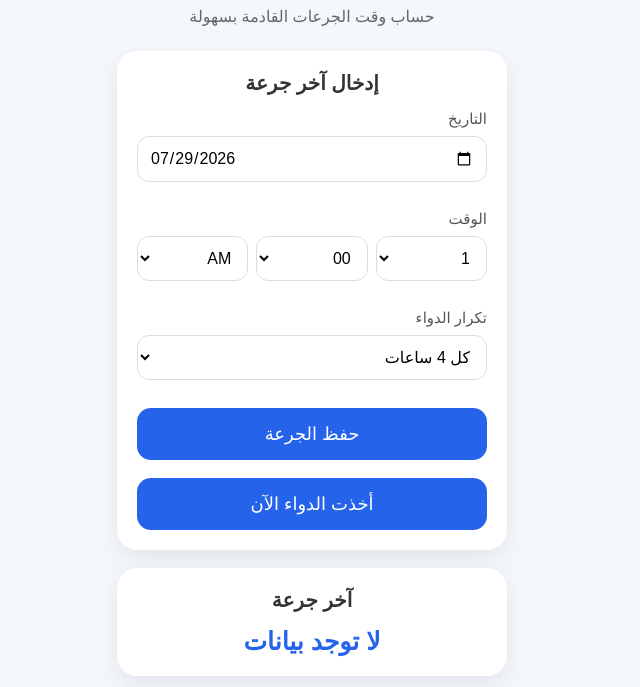
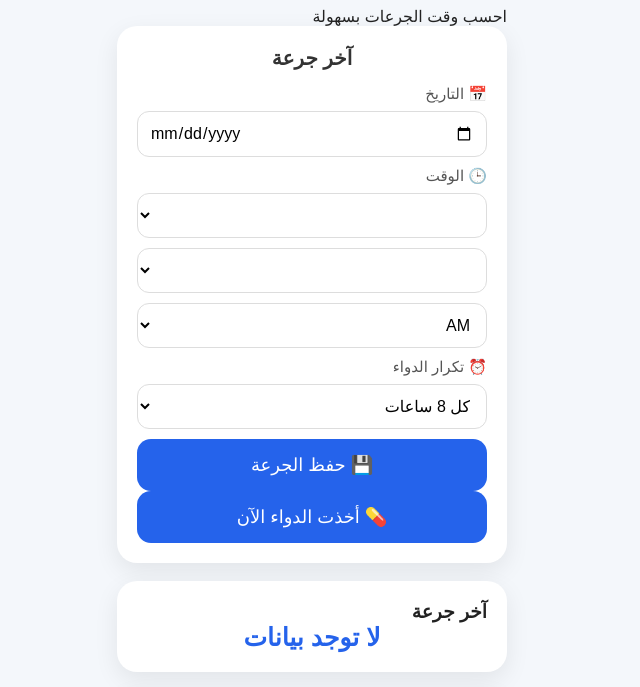
Before and after one commit to d1000m3000-sys/Med-Hours-, a plain HTML site: page index.html in a window 1280 px wide. Shown: the part 61-748 px from the top of the page, without its empty margins (328-968 px from the left). Drawn offline with Linux system fonts and the light colour scheme.

Commit message:
Update index.html

```diff
--- a/index.html
+++ b/index.html
@@ -2,257 +2,149 @@
 <html lang="ar" dir="rtl">
 
 <head>
-
     <meta charset="UTF-8">
-
     <meta name="viewport" content="width=device-width, initial-scale=1.0">
-
-    <title>Med Hours</title>
+    <title>💊 Med Hours</title>
 
     <meta name="theme-color" content="#2563eb">
 
     <link rel="manifest" href="manifest.json">
-
     <link rel="stylesheet" href="style.css">
-
 </head>
-
 
 <body>
 
-
 <div class="container">
-
 
     <h1>💊 Med Hours</h1>
 
-
-    <p class="description">
-        حساب وقت الجرعات القادمة بسهولة
+    <p class="subtitle">
+        احسب وقت الجرعات بسهولة
     </p>
-
-
 
     <div class="card">
 
+        <h2>آخر جرعة</h2>
 
-        <h2>إدخال آخر جرعة</h2>
+        <label>📅 التاريخ</label>
+
+        <input
+            type="date"
+            id="doseDate"
+        >
 
 
-        <label>
-            التاريخ
-        </label>
+        <label>🕒 الوقت</label>
 
-        <input type="date" id="date">
+        <div class="row">
 
-
-
-        <br><br>
-
-
-        <label>
-            الوقت
-        </label>
-
-
-        <div class="time-select">
-
-
-            <select id="hour">
-
-                <option value="1">1</option>
-                <option value="2">2</option>
-                <option value="3">3</option>
-                <option value="4">4</option>
-                <option value="5">5</option>
-                <option value="6">6</option>
-                <option value="7">7</option>
-                <option value="8">8</option>
-                <option value="9">9</option>
-                <option value="10">10</option>
-                <option value="11">11</option>
-                <option value="12">12</option>
-
+            <select id="doseHour">
             </select>
 
-
-
-            <select id="minute">
-
+            <select id="doseMinute">
             </select>
 
-
-
-            <select id="ampm">
-
-                <option value="AM">
-                    AM
-                </option>
-
-                <option value="PM">
-                    PM
-                </option>
-
+            <select id="dosePeriod">
+                <option>AM</option>
+                <option>PM</option>
             </select>
-
 
         </div>
 
 
-
-        <br>
-
-
-        <label>
-            تكرار الدواء
-        </label>
-
+        <label>⏰ تكرار الدواء</label>
 
         <select id="interval">
-
 
             <option value="4">
                 كل 4 ساعات
             </option>
 
-
             <option value="6">
                 كل 6 ساعات
             </option>
 
-
-            <option value="8">
+            <option value="8" selected>
                 كل 8 ساعات
             </option>
-
 
             <option value="12">
                 كل 12 ساعة
             </option>
 
-
             <option value="24">
                 كل 24 ساعة
             </option>
 
-
         </select>
 
 
-
-        <br><br>
-
-
-
         <button id="saveManual">
-            حفظ الجرعة
+            💾 حفظ الجرعة
         </button>
 
 
-        <br><br>
-
-
-        <button id="saveDose">
-            أخذت الدواء الآن
+        <button id="saveNow">
+            💊 أخذت الدواء الآن
         </button>
-
 
     </div>
 
 
 
 
+    <div class="card">
+
+        <h3>آخر جرعة</h3>
+
+        <div id="lastDose">
+            لا توجد بيانات
+        </div>
+
+    </div>
+
 
 
     <div class="card">
 
+        <h3>الوقت منذ آخر جرعة</h3>
 
-        <h2>
-            آخر جرعة
-        </h2>
-
-
-        <div id="lastDose">
-
-            لا توجد بيانات
-
+        <div id="elapsed">
+            --
         </div>
-
 
     </div>
 
 
 
 
-
-
     <div class="card">
 
+        <h3>الجرعة القادمة</h3>
 
-        <h2>
-            الوقت منذ آخر جرعة
-        </h2>
-
-
-        <div id="elapsed">
-
+        <div id="nextDose">
             --
-
         </div>
-
 
     </div>
 
 
 
 
-
-
-
     <div class="card">
 
-
-        <h2>
-            الجرعة القادمة
-        </h2>
-
-
-        <div id="nextDose">
-
-            --
-
-        </div>
-
-
-
-        <h2>
-            الوقت المتبقي
-        </h2>
-
+        <h3>المتبقي</h3>
 
         <div id="remaining">
-
             --
-
         </div>
-
-
 
     </div>
 
-
-
-
-
 </div>
-
-
-
 
 <script src="script.js"></script>
 
-
 </body>
 
-
 </html>
```
